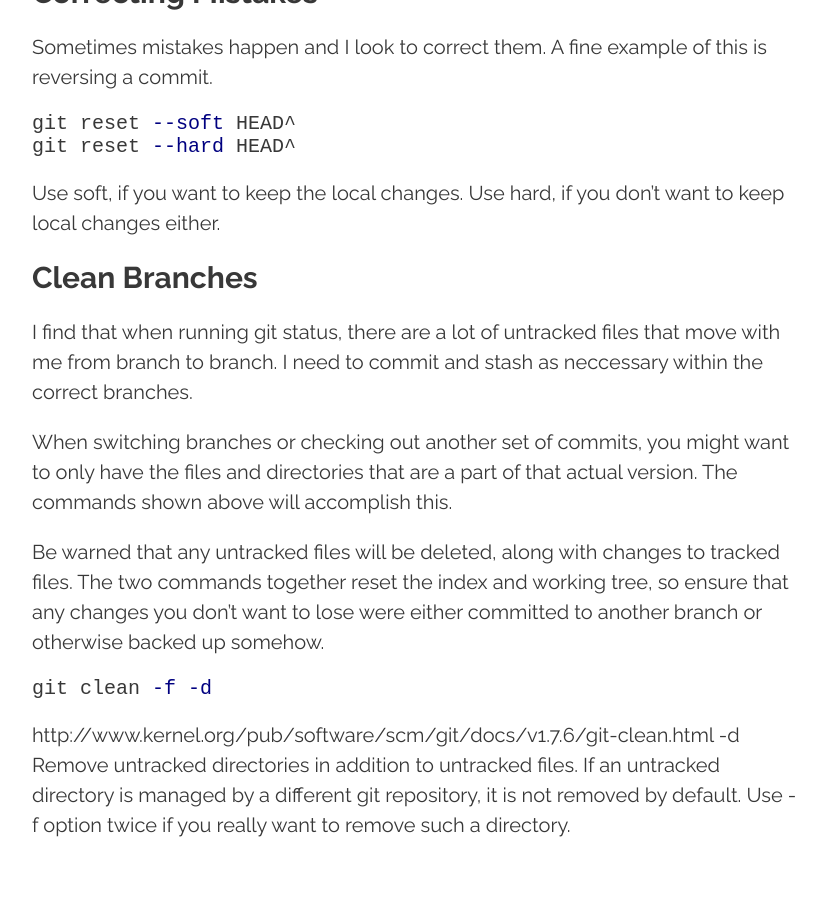
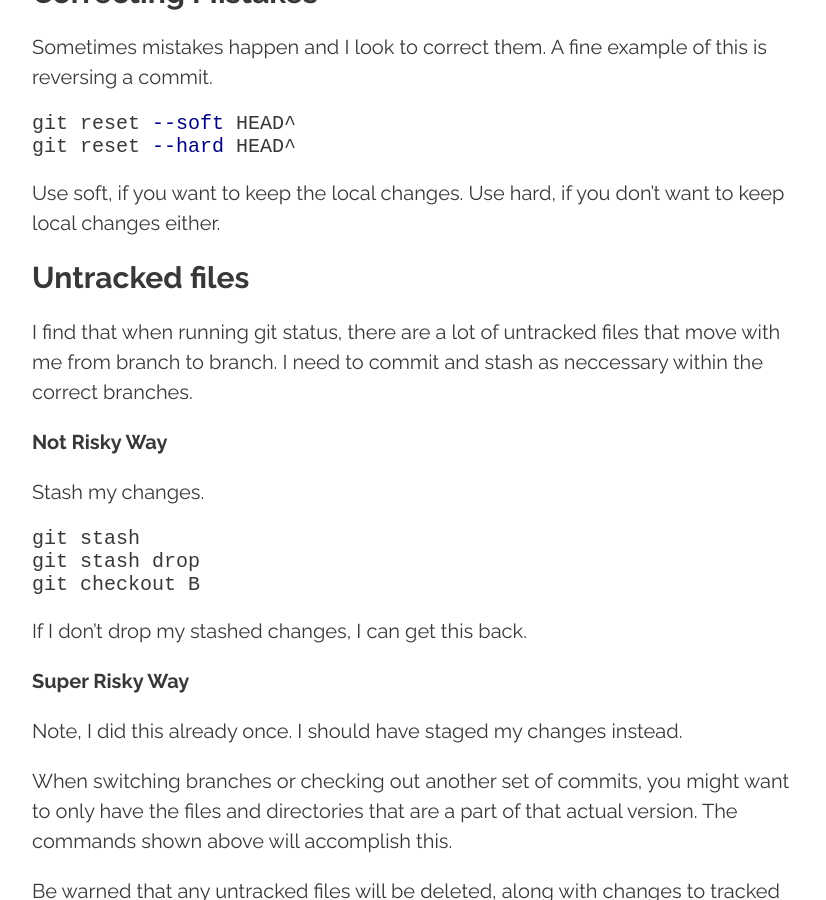
Before and after one commit to meysubb/TIL, a Jekyll site: the page built from _posts/2018-10-26-git-help.md, in a window 1280 px wide and 900 px high, scrolled down 1160 px. Shown: the whole window, without its empty margins (224-1050 px from the left). Built offline with Jekyll 4.4.1, drawn with Linux system fonts in a browser that asks for light colours; nearby versions of some CDN libraries.

Commit message:
also stash changes

````diff
--- a/_posts/2018-10-26-git-help.md
+++ b/_posts/2018-10-26-git-help.md
@@ -54,9 +54,26 @@ git reset --hard HEAD^
 
 Use soft, if you want to keep the local changes. Use hard, if you don't want to keep local changes either.
 
-### Clean Branches
+### Untracked files
 
 I find that when running git status, there are a lot of untracked files that move with me from branch to branch. I need to commit and stash as neccessary within the correct branches.
+
+**Not Risky Way**
+
+Stash my changes.
+
+```bash
+git stash
+git stash drop
+git checkout B
+```
+
+If I don't drop my stashed changes, I can get this back.
+
+
+**Super Risky Way**
+
+Note, I did this already once. I should have staged my changes instead.
 
 When switching branches or checking out another set of commits, you might want to only have the files and directories that are a part of that actual version. The commands shown above will accomplish this.
 
````
